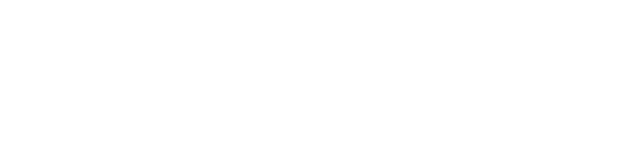
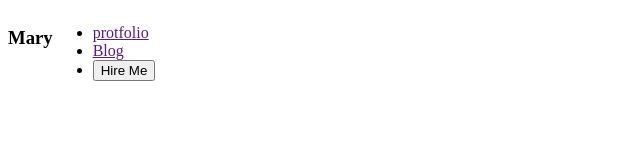
Before and after one commit to Musfik2405/devdev, a plain HTML site: page index.html in a window 1280 px wide. Shown: the whole page, without its empty margins (0-640 px from the left). Drawn offline with Linux system fonts and the light colour scheme.

Commit message:
second commit

```diff
--- a/index.html
+++ b/index.html
@@ -3,9 +3,23 @@
 <head>
     <meta charset="UTF-8">
     <meta name="viewport" content="width=device-width, initial-scale=1.0">
-    <title>Document</title>
+    <link rel="stylesheet" href="styles/protfolio.css">
+    <title>dev</title>
 </head>
 <body>
+    <header>
+        <nav>
+            <h3>
+                Mary
+            </h3>
+            <ul>
+                <li><a href="">protfolio</a></li>
+                <li><a href="">Blog</a></li>
+                <li><button>Hire Me</button></li>
+            </ul>
 
+
+        </nav>
+    </header>
 </body>
 </html>
--- /dev/null
+++ b/styles/protfolio.css
@@ -0,0 +1,3 @@
+nav{
+    display : flex;
+}
```
